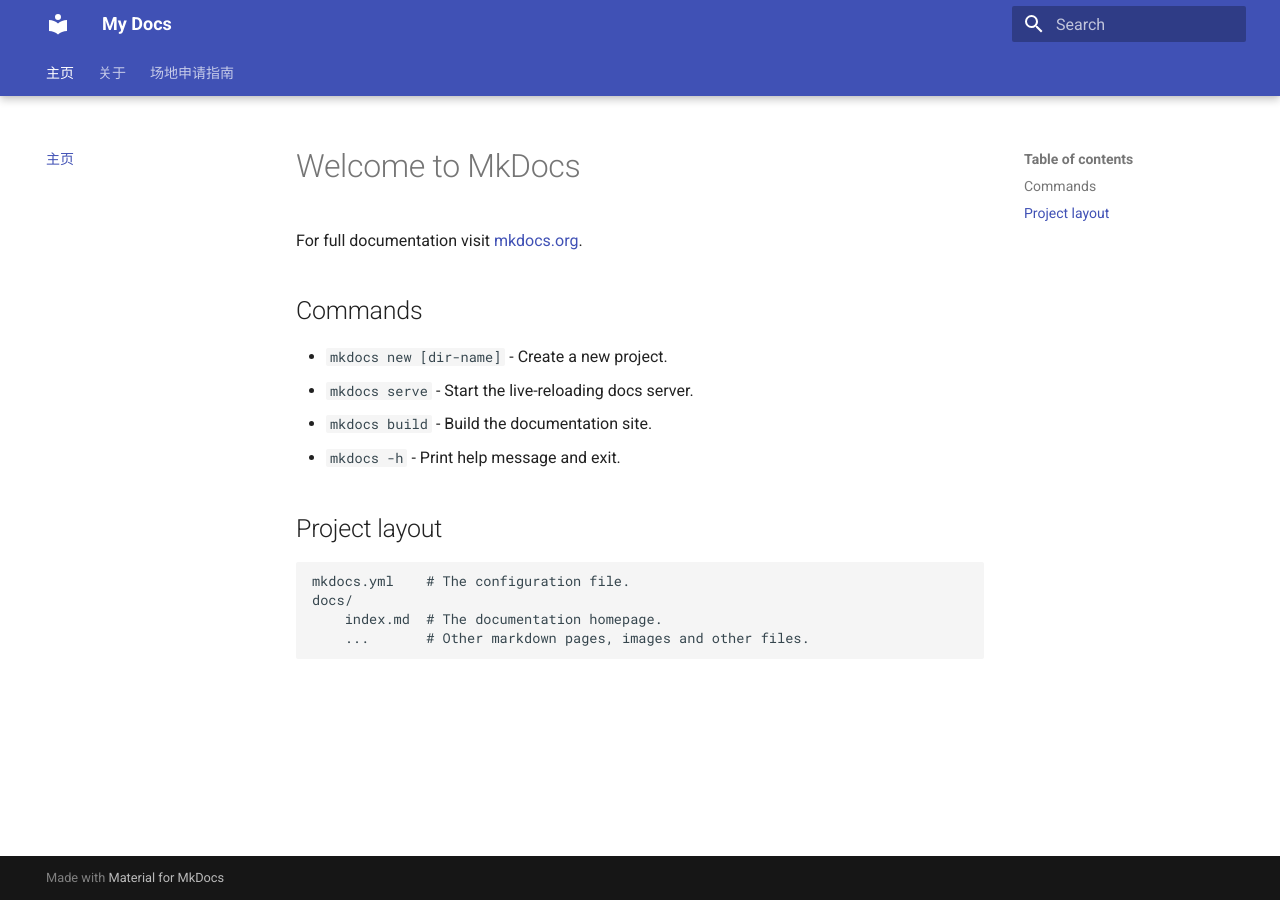
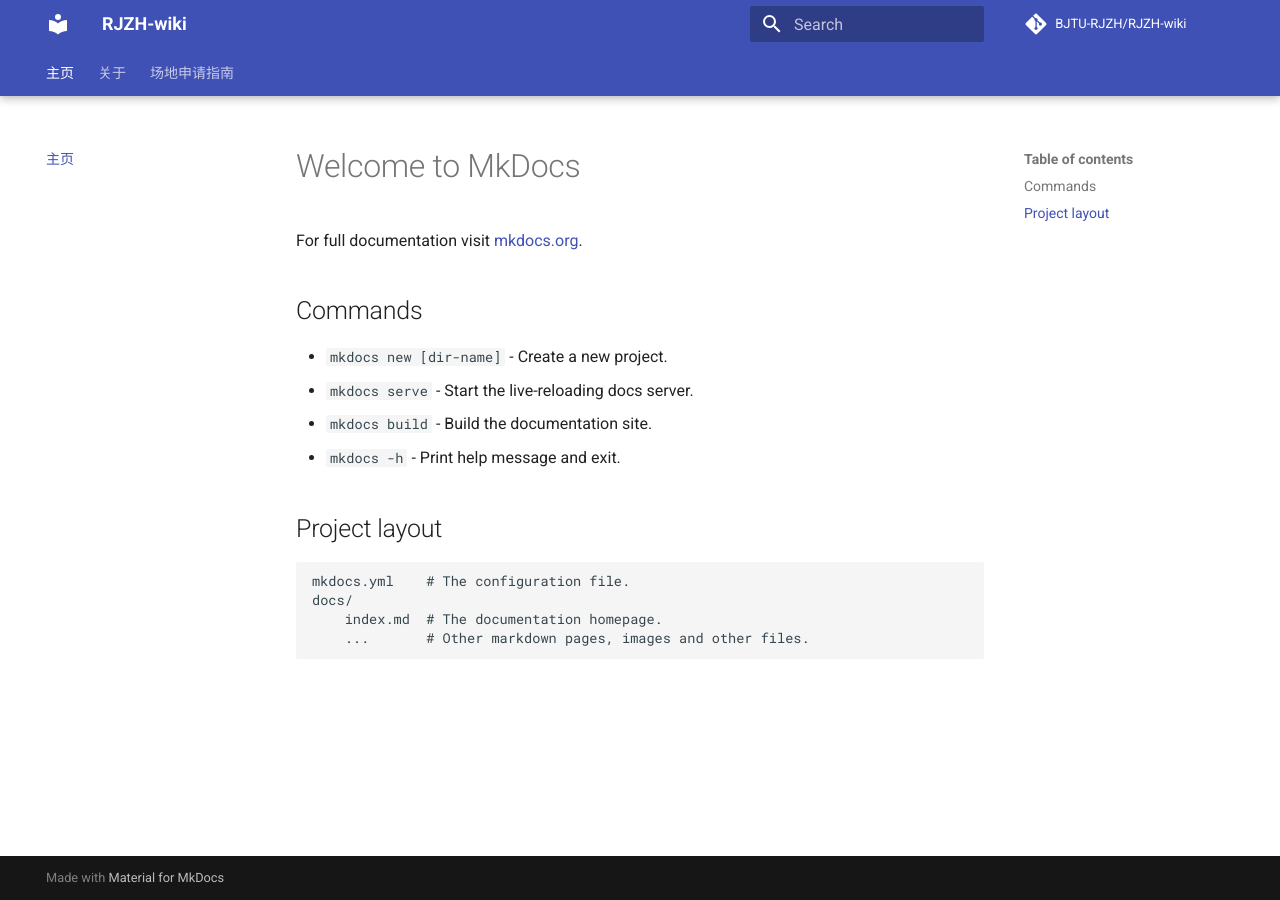
Before and after one commit to AzurIce/RJZH-wiki, an MkDocs documentation site: the page built from docs/index.md, in a window 1280 px wide. Built offline with MkDocs 1.6.1 and Material for MkDocs 9.7.7, drawn with Linux system fonts in a browser that asks for light colours; comment, search, counter and statistics services are not loaded.

Commit message:
feat<mkdocs.yml>: 仓库相关设置

```diff
--- a/mkdocs.yml
+++ b/mkdocs.yml
@@ -1,8 +1,17 @@
-site_name: My Docs
+# Project Information
+site_name: RJZH-wiki
+
+# Repository
+repo_name: 'BJTU-RJZH/RJZH-wiki'
+repo_url: 'https://github.com/BJTU-RJZH/RJZH-wiki'
+
+# Contents
 nav:
   - 主页: 'index.md'
   - 关于: 'about.md'
   - 场地申请指南: '场地申请指南.md'
+
+# Theme
 theme:
   name: material
   features:
```
